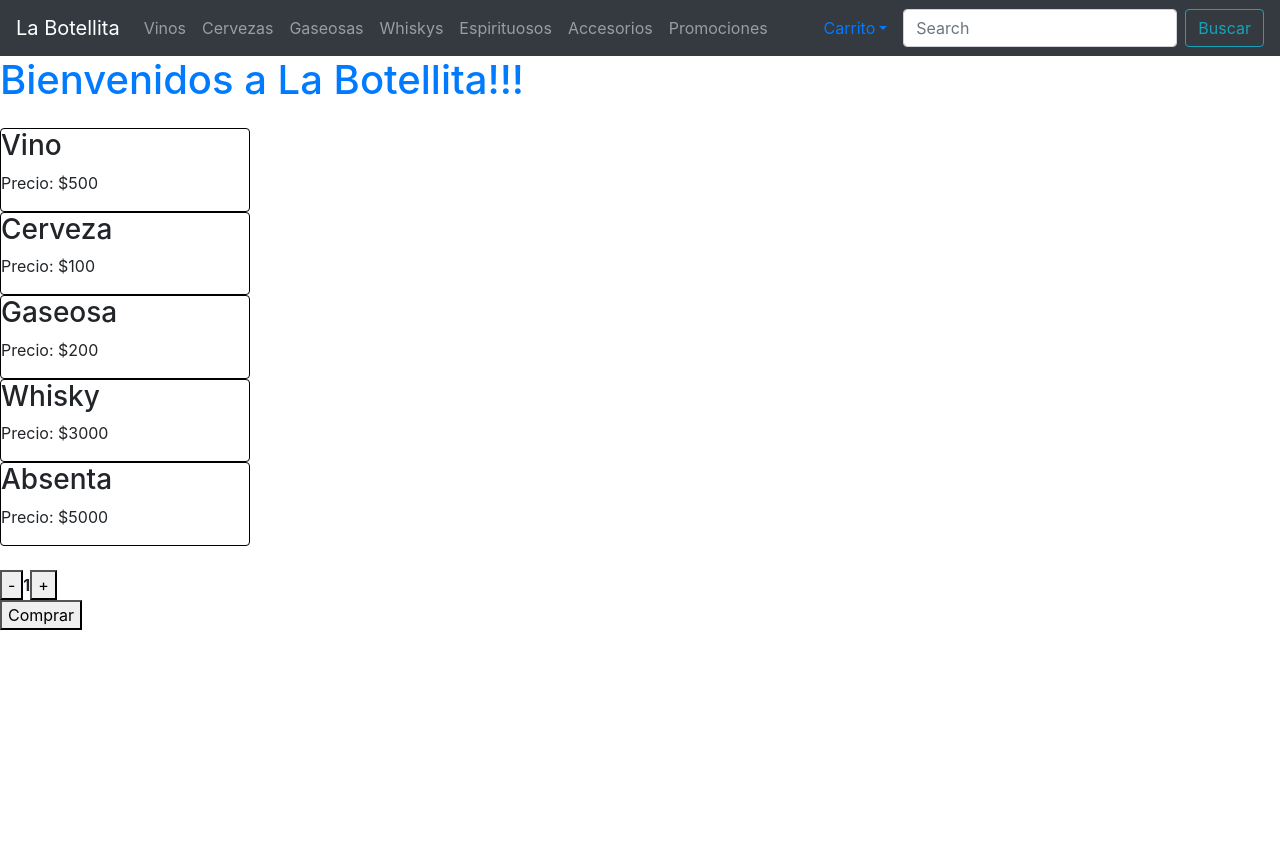
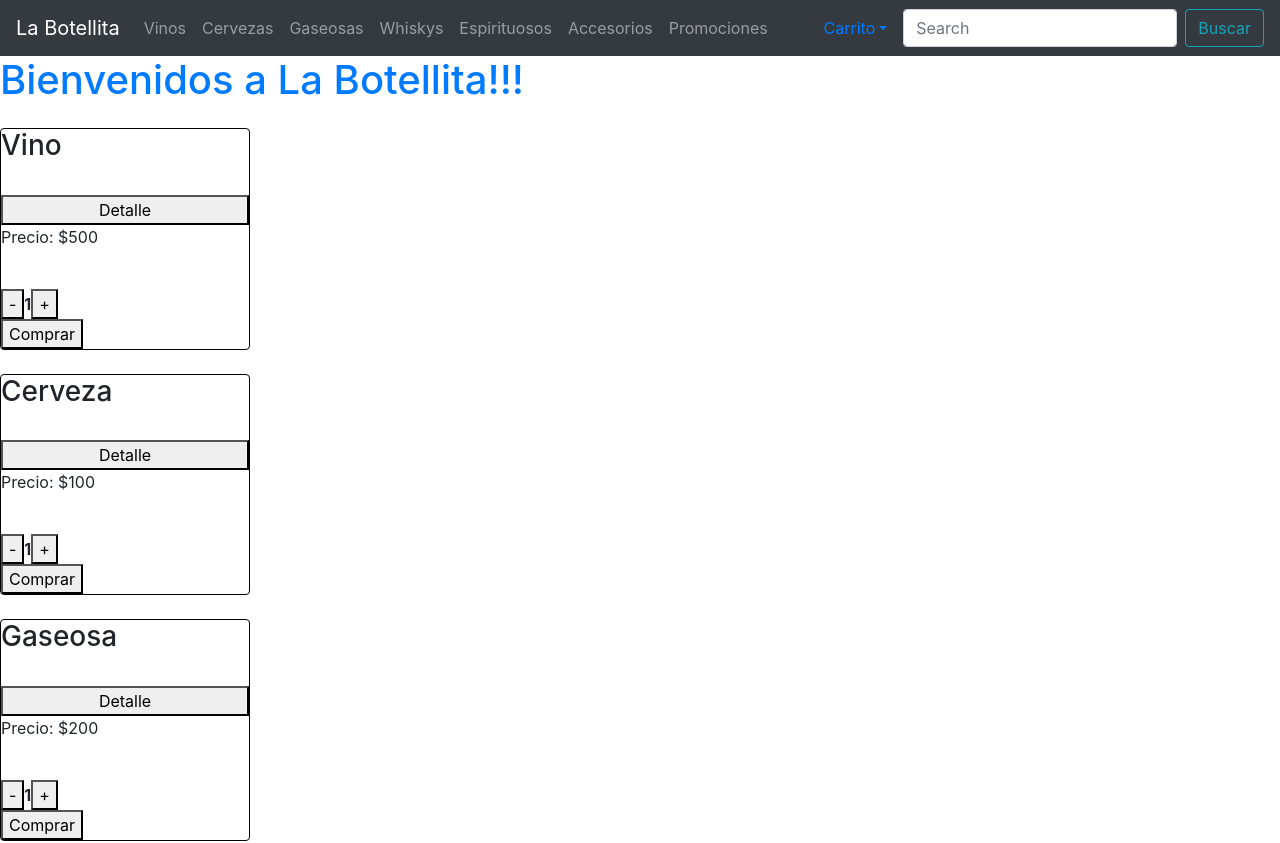
Before and after one commit to renzoromeri/Proyecto_React_JS, a React (Create React App) app: page / in a window 1280 px wide. Shown: the top 843 px of the page. Before the commit the page ends 800 px from the top, so only its background shows below. Built offline with nearby package versions, Linux system fonts and the light colour scheme.

Commit message:
subo desafio clase 7

```diff
--- a/src/components/Item/index.jsx
+++ b/src/components/Item/index.jsx
@@ -1,12 +1,33 @@
+import ItemDetailContainer from "../../containers/ItemDetailContainer";
+import { ItemCount } from "../ItemCount";
 import "./style.css";
 
-const Item = ({product}) => {
-    return (
-        <div className="card">
-            <h3>{product.name}</h3>
-            <p>Precio: ${product.price}</p>
-        </div>
-    )
-}
+const Item = ({ product }) => {
+
+  const detalle = () => {
+    return(
+      <>
+      <ItemDetailContainer id={product.id}/>
+      </>
+    );
+
+  };
+
+
+  return (
+    <>
+      <div className="card">
+        <h3>{product.name}</h3>
+        <br/>
+        <button onClick={detalle}>Detalle</button>
+        <p>Precio: ${product.price}</p>
+        <br/>
+        <ItemCount stock={12}/>
+      </div>
+      <br/>
+
+    </>
+  );
+};
 
 export default Item;
--- a/src/components/ItemCount/index.jsx
+++ b/src/components/ItemCount/index.jsx
@@ -1,15 +1,36 @@
 import "./style.css";
+import { useState } from "react";
 
+export const ItemCount = ({stock}) => {
 
-export const ItemCount = ({stock, onAdd, onRest, contador}) => {
+    var stock2 = stock
+
+    // contador - desafio clase 5
+  const [contador, setContador] = useState(1);
+
+  const onAdd = () => {
+    // if (contador < stock) {
+    //   setContador(contador + 1);
+    // }else{
+    //     console.log("Perdon, no queda mas stock!!");
+    // }
+    setContador(contador + 1);
+  };
+
+  const onRest = () => {
+    if (contador > 1) {
+      setContador(contador - 1);
+    }
+  };
+
 
     return (
         <>
         <div>
         <button onClick={onRest} >-</button>
         <b>{contador}</b>
-        {(contador < stock) ?
-        <button onClick={ () => { onAdd(stock) } }>+</button>
+        {(contador < stock2) ?
+        <button onClick={ () => { onAdd(stock2) } }>+</button>
         : <p>No queda mas stock, lo lamento!!!</p>
         }
         </div>
--- /dev/null
+++ b/src/components/ItemDetail/index.jsx
@@ -0,0 +1,17 @@
+import "./style.css";
+
+const ItemDetail = ({ product }) => {
+
+
+  return (
+    <>
+      <div className="card">
+        <h2>{product.name}</h2>
+        <br/>
+        <h3>$ {product.price}</h3>
+      </div>
+    </>
+  );
+};
+
+export default ItemDetail;
--- /dev/null
+++ b/src/components/ItemDetail/style.css
@@ -0,0 +1,6 @@
+
+.card{
+    border: 1px solid black;
+    border-radius: 0.25rem;
+    width: 250px;
+}
--- /dev/null
+++ b/src/containers/ItemDetailContainer.jsx
@@ -0,0 +1,35 @@
+import * as React from "react";
+import { useState } from "react";
+// import Item from "../components/Item";
+import ItemDetail from "../components/ItemDetail";
+import productList from "../mocks/productsList";
+
+const ItemDetailContainer = (id) => {
+
+    const [producto1, setProducto1] = useState([]);
+
+  React.useEffect(() => {
+    const myPromise2 = new Promise((resolve, reject) => {
+      setTimeout(() => resolve(productList), 2000);
+    });
+
+    myPromise2.then(
+      (result) => setProducto1(result)
+      // ()=>{}
+    );
+  }, []);
+
+  var productoElegido = producto1[id];
+
+  return (
+    <>
+
+      <div>
+        <ItemDetail product={productoElegido} />
+      </div>
+      <br />
+    </>
+  );
+};
+
+export default ItemDetailContainer;
--- a/src/containers/ItemListContainer.jsx
+++ b/src/containers/ItemListContainer.jsx
@@ -1,27 +1,10 @@
 import * as React from "react";
 import { useState } from "react";
-import { ItemCount } from "../components/itemCount";
 import ItemList from "../components/ItemList";
 import productList from "../mocks/productsList";
+// import ItemDetailContainer from "./ItemDetailContainer";
 
 const ItemListContainer = ({ text }) => {
-  // contador - desafio clase 5
-  const [contador, setContador] = useState(1);
-
-  const onAdd = () => {
-    // if (contador < stock) {
-    //   setContador(contador + 1);
-    // }else{
-    //     console.log("Perdon, no queda mas stock!!");
-    // }
-    setContador(contador + 1);
-  };
-
-  const onRest = () => {
-    if (contador > 1) {
-      setContador(contador - 1);
-    }
-  };
 
   // desafio clase 6
 
@@ -51,18 +34,11 @@ const ItemListContainer = ({ text }) => {
 
       <div>
         <ItemList products={products}/>
+        {/* <ItemDetailContainer id={2}/> */}
       </div>
 
       <br />
 
-      <div>
-        <ItemCount
-          stock={12}
-          contador={contador}
-          onAdd={onAdd}
-          onRest={onRest}
-        ></ItemCount>
-      </div>
     </>
   );
 };
```
Also changed, not shown: src/components/ItemList/index.jsx (line endings or trailing spaces), src/mocks/vino.png (added), 1 other file (tests, documents, lock files or other folders).
